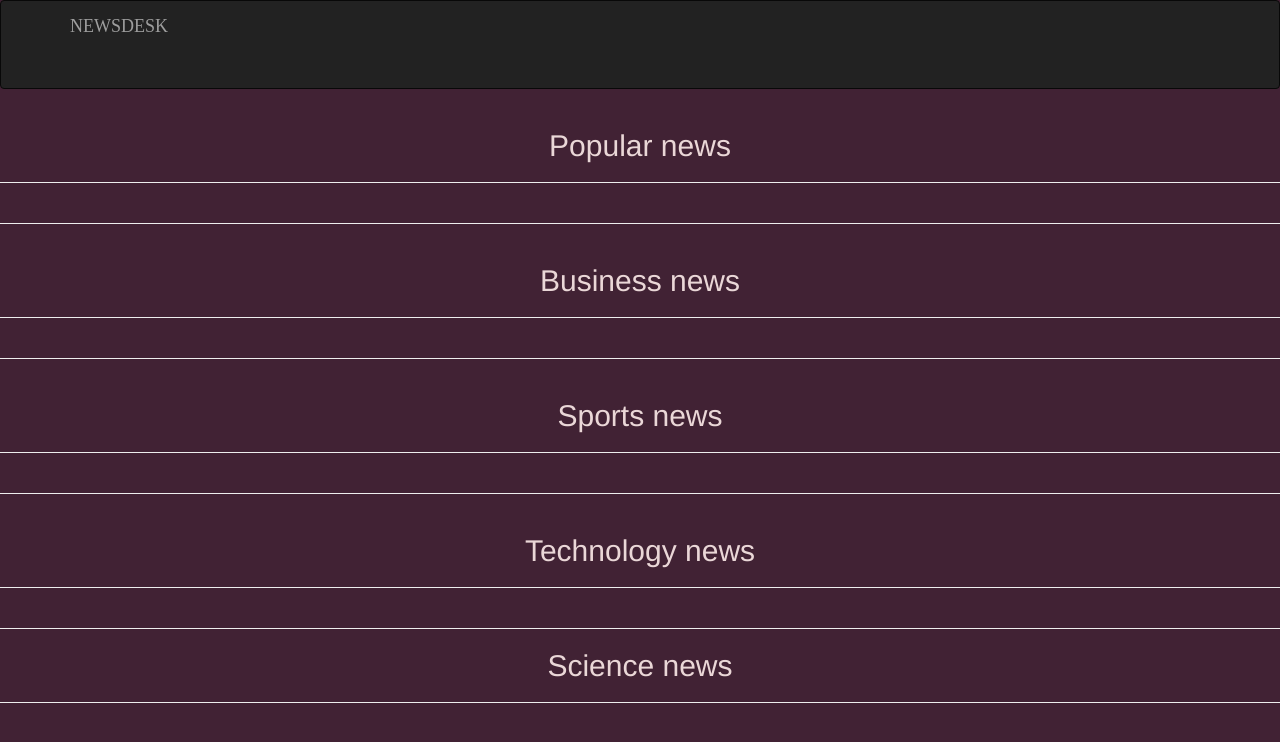
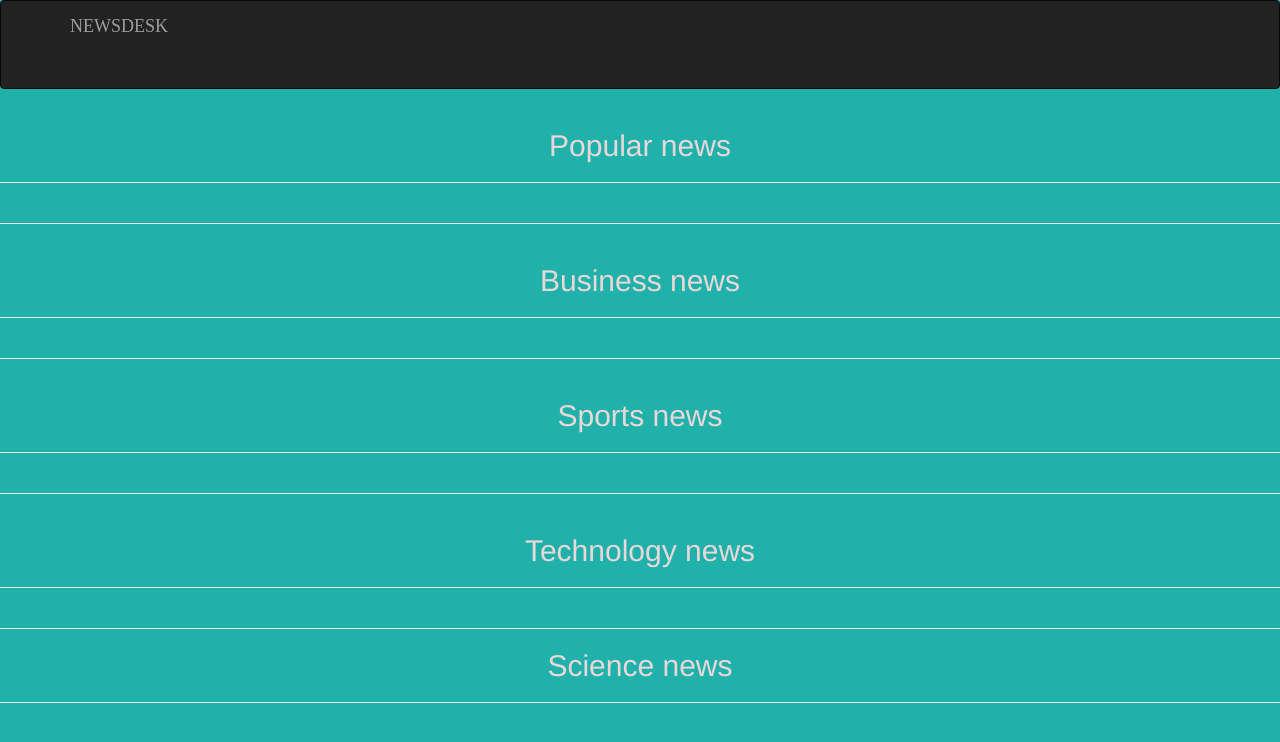
Before and after one commit to ruthjomo/News-app, a Flask app: template app/templates/index.html in a window 1280 px wide. Shown: the top 742 px of the page. Run offline with Flask 2, Linux system fonts and the light colour scheme; the template is opened without the code that fills it, so the values that code supplies are empty; parts of the project's set-up code (start-up, migrations or seed data) failed here and were passed over; some libraries are stand-ins or nearby versions.

Commit message:
added codes in the file

```diff
--- a/app/static/css/index.css
+++ b/app/static/css/index.css
@@ -5,8 +5,8 @@
 }
 
 body{
-    background: #412234;
-    color: #6D466B;
+    background: lightseagreen;
+    color: black;
 }
 
 li{
```
